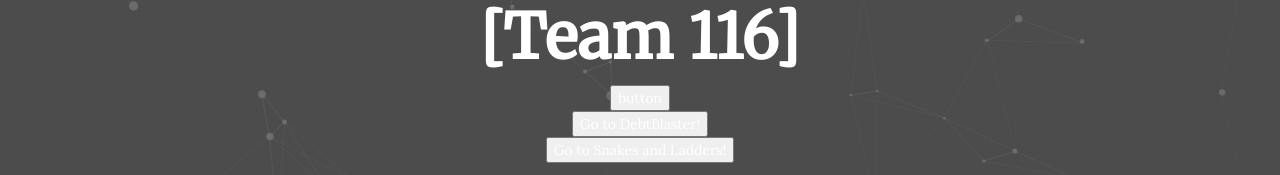
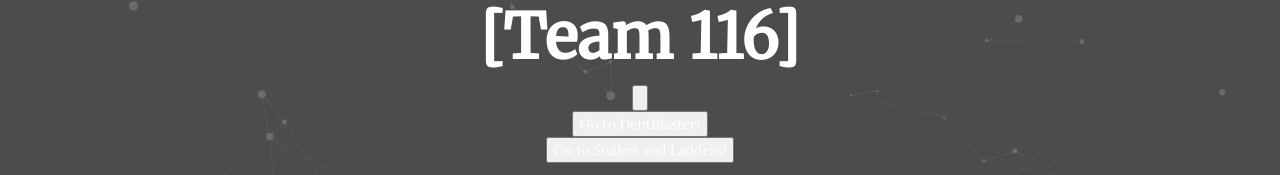
Before and after one commit to coastscout/myworldrules.github.io, a plain HTML site: page hackTJ/index.html in a window 1280 px wide. Shown: the part 327-502 px from the top of the page. Drawn offline with Linux system fonts and the light colour scheme.

Commit message:
Update index.html

```diff
--- a/hackTJ/index.html
+++ b/hackTJ/index.html
@@ -42,7 +42,7 @@
                               <div class="col-md-12 col-sm-12">
                                    <h1>[Team 116]</h1>
                                    <div>
-                                        <input type="button" value="button" style="display: block; margin: 0 auto;">
+                                        <input type="button"; margin: 0 auto;">
                                         <form action="https://myworldrules.github.io/hackTJ/DebtBlaster.html">
                                              <input type="submit" value="Go to DebtBlaster!" />
                                         </form>
```
